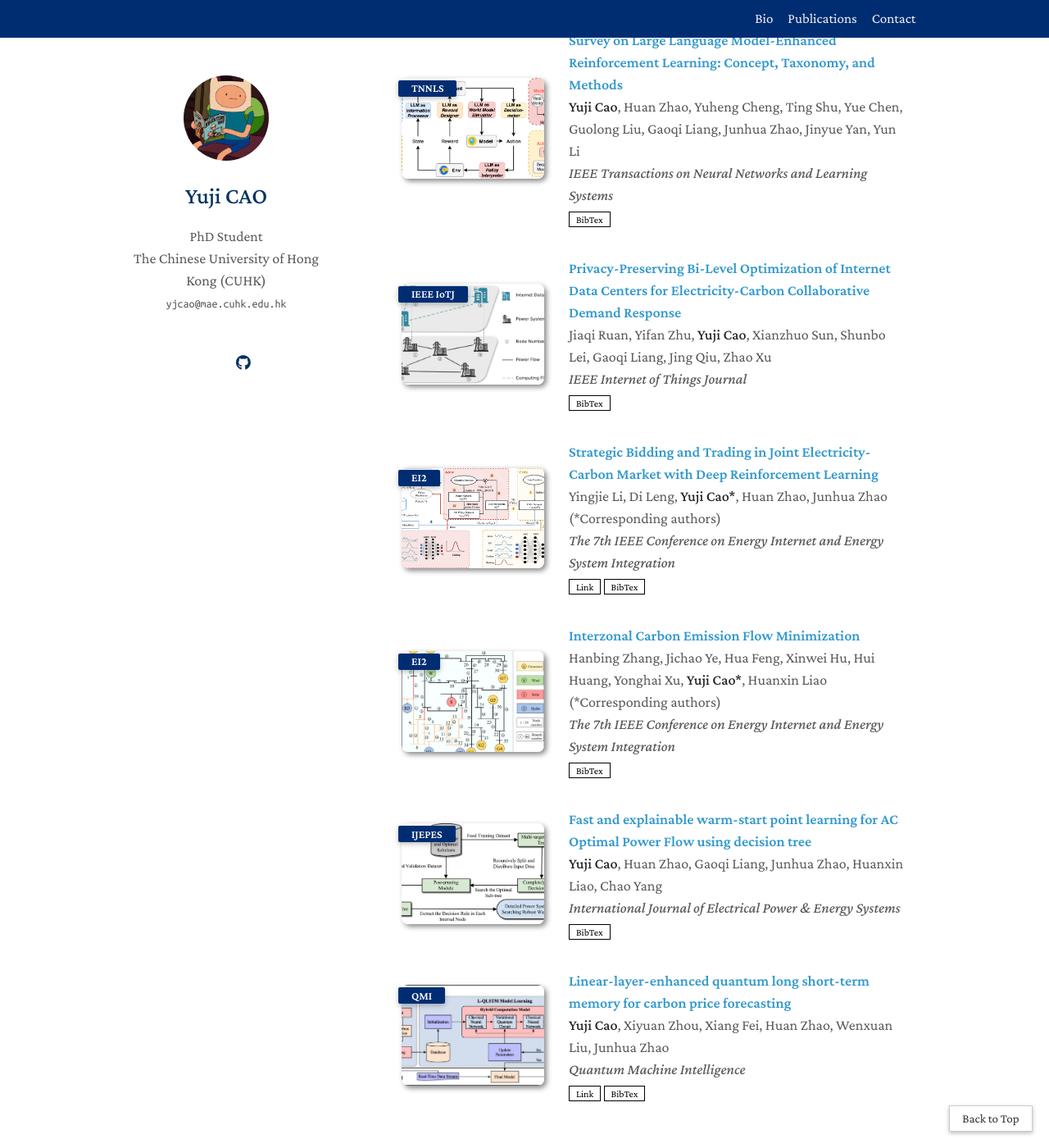
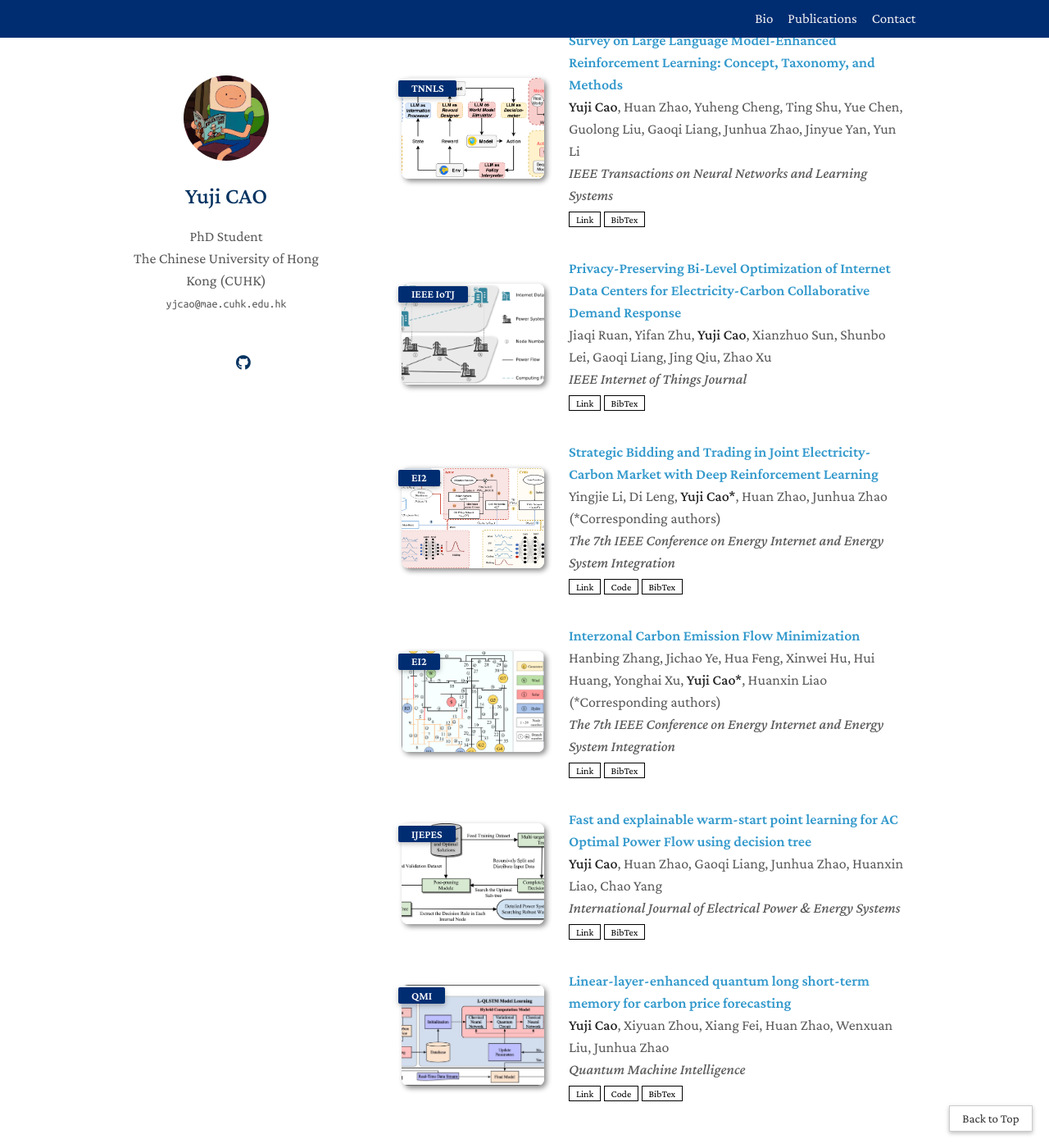
Before and after one commit to yxwyx/yxwyx.github.io, a Jekyll site: the page built from index.md, in a window 1280 px wide and 1400 px high, scrolled down 777 px. Shown: the whole window at 82% size. Built offline with Jekyll 4.4.1, drawn with Linux system fonts in a browser that asks for light colours; nearby versions of some CDN libraries; a style sheet for code colours, icons or effects is not loaded.

Commit message:
update link

```diff
--- a/_includes/publications.md
+++ b/_includes/publications.md
@@ -21,11 +21,11 @@
       <div class="periodical"><em>{{ link.conference }}</em>
       </div>
     <div class="links">
-      {% if link.pdf %}
-      <a href="{{ link.pdf }}" class="btn btn-sm z-depth-0" role="button" target="_blank" style="font-size:12px;">PDF</a>
+      {% if link.link %}
+      <a href="{{ link.link }}" class="btn btn-sm z-depth-0" role="button" target="_blank" style="font-size:12px;">Link</a>
       {% endif %}
       {% if link.code %}
-      <a href="{{ link.link }}" class="btn btn-sm z-depth-0" role="button" target="_blank" style="font-size:12px;">Link</a>
+      <a href="{{ link.code }}" class="btn btn-sm z-depth-0" role="button" target="_blank" style="font-size:12px;">Code</a>
       {% endif %}
       {% if link.page %}
       <a href="{{ link.page }}" class="btn btn-sm z-depth-0" role="button" target="_blank" style="font-size:12px;">Project Page</a>
```
